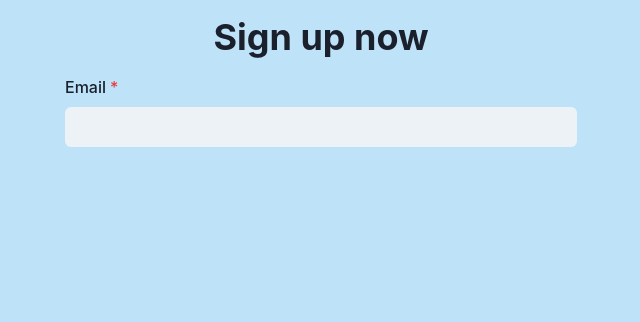
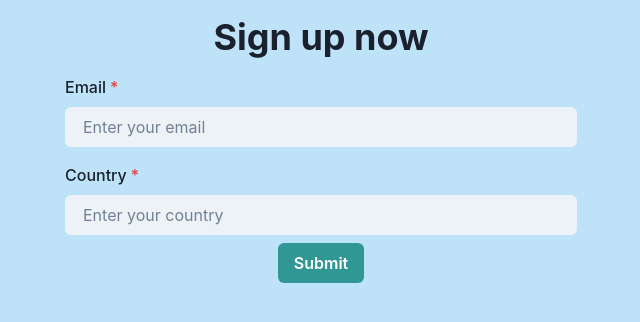
Before and after one commit to ascodeasice/formik-practice, a React (Vite) app: page / in a window 1280 px wide. Shown: the top 322 px of the page, without its empty margins (319-959 px from the left). Built offline with nearby package versions, Linux system fonts and the light colour scheme.

Commit message:
feat(app.tsx): add country field

```diff
--- a/src/App.tsx
+++ b/src/App.tsx
@@ -1,29 +1,44 @@
 import { useFormik } from "formik";
-import { ChakraProvider,  FormControl, FormLabel } from '@chakra-ui/react'
-import { Heading } from '@chakra-ui/react'
-import { Input,VStack } from '@chakra-ui/react'
+import { Button, ChakraProvider,  FormControl, FormLabel,Heading,Input,Text,VStack } from '@chakra-ui/react'
+import { useState } from 'react';
 
 function App() {
+  const [isSubmitting, setIsSubmitting] = useState(false);
+  const [result, setResult]= useState('');
+
   const formik = useFormik({
     initialValues: {
-      email: ""
+      email: "",
+      country:"",
     },
     onSubmit: (values) => {
-      console.log(values);
+      setIsSubmitting(true);
+      setIsSubmitting(false);
+      setResult(JSON.stringify(values));
     }
   });
 
   return (
     <ChakraProvider>
-        <form  onSubmit={formik.handleSubmit}>
+        <form onSubmit={formik.handleSubmit} data-testid={'form'}>
           <VStack bgColor={'blue.100'} minH={'100vh'}  pt={4}>
               <VStack spacing={4} minWidth={'lg'}>
                 <Heading>Sign up now</Heading>
                 <FormControl isRequired>
                   <FormLabel htmlFor="email">Email</FormLabel>
-                  <Input value={formik.values.email} onChange={formik.handleChange} id="email" variant='filled'  type="email"/>
+                  <Input value={formik.values.email} onChange={formik.handleChange} id="email"
+                   variant='filled'  type="email" placeholder="Enter your email"/>
+                </FormControl>
+                <FormControl isRequired>
+                  <FormLabel htmlFor="country">Country</FormLabel>
+                  <Input value={formik.values.country} onChange={formik.handleChange}
+                  id="country" variant='filled' placeholder="Enter your country" />
                 </FormControl>
               </VStack>
+              <Button colorScheme="teal" type="submit" isLoading={isSubmitting}>Submit</Button>
+              <Text>
+                {result}
+              </Text>
           </VStack>
         </form>
     </ChakraProvider>
```
Also changed, not shown: 1 other file (tests, documents, lock files or other folders).
